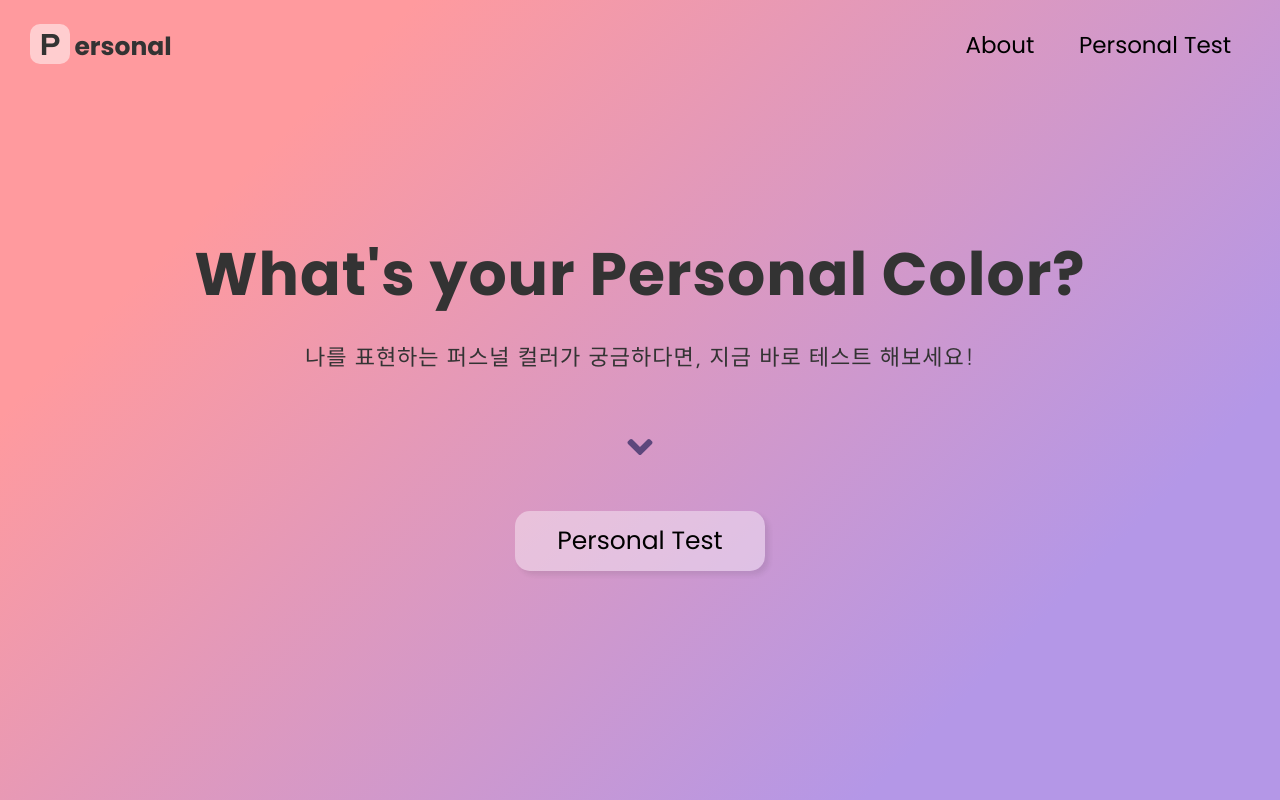
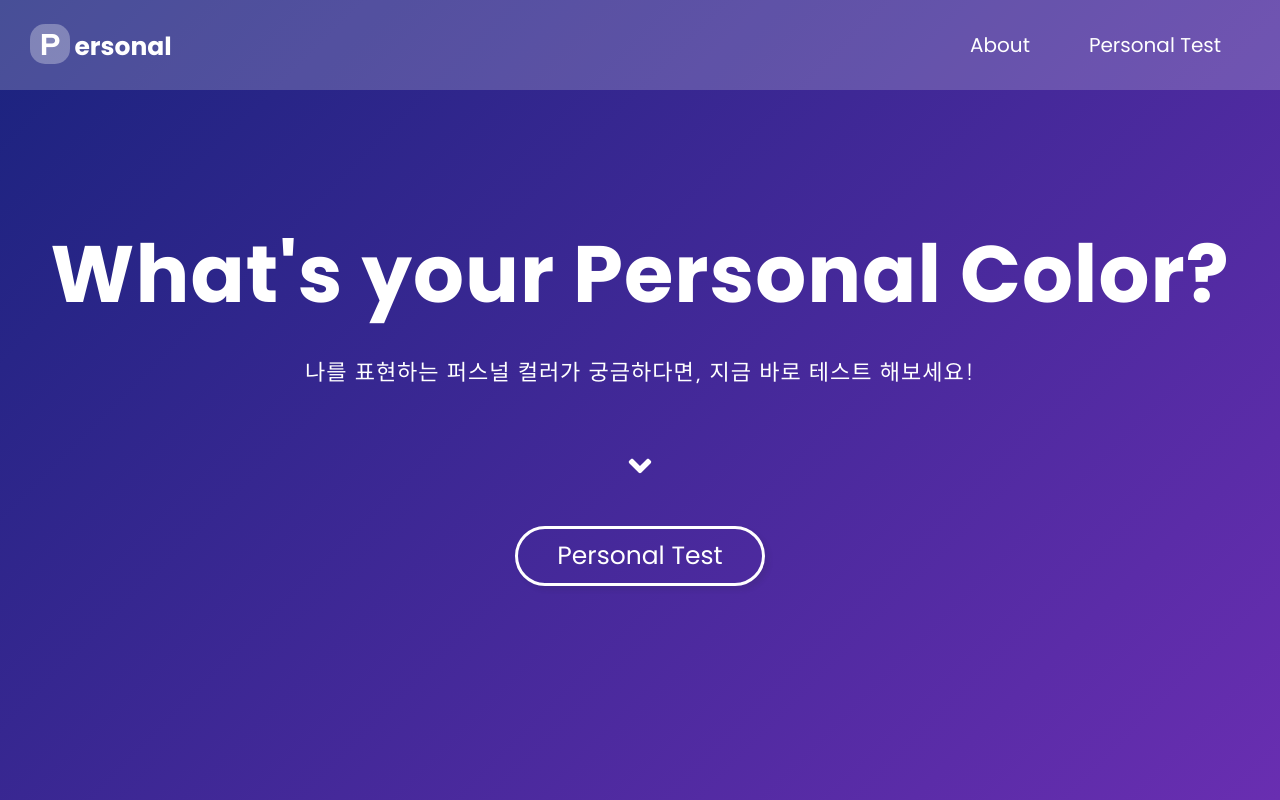
Before and after one commit to jizero1/project-personal, a React (Create React App) app: page / in a window 1280 px wide. Built offline with nearby package versions, Linux system fonts and the light colour scheme.

Commit message:
메인화면 디자인 2차 수정 완료

```diff
--- a/src/App.css
+++ b/src/App.css
@@ -22,6 +22,7 @@
     justify-content: space-between;
     align-items: center;
     position: fixed;
+    background-color: rgb(255, 255, 255,0.2);
 }
 
 .navbar ul {
@@ -39,7 +40,7 @@
 
 .navbar a {
     text-decoration: none;
-    color: black;
+    color: white;
     cursor: pointer;
     /* font-weight: 600; */
 }
@@ -51,18 +52,21 @@
 .navbar-main-logoText {
     font-weight: 700;
     font-size: 25px;
-    color: #333333;
+    color: white;
 }
 
 .navbar-main-logoText-span {
     /* background-color: black; */
-    background-color: rgb(255, 255, 255,0.5);
+    background-color: rgb(255, 255, 255,0.3);
+    /* background-color: rgb(255, 255, 255); */
+
     padding-left: 10px;
     padding-right: 10px;
-    border-radius: 10px;
+    border-radius: 15px;
     margin-right: 4px;
     font-size: 30px;
-    color: #333333;
+    /* color: #333333; */
+    color: white;
     font-family: "Red Hat Display", serif;
     font-weight: 800;
 }
@@ -74,7 +78,7 @@
     justify-content: center;
     align-items: center;
     border-radius: 15px;
-    font-size: 23px;
+    font-size: 20px;
 }
 .navbar-about {
     width: 100px;
--- a/src/pages/Main/Main.css
+++ b/src/pages/Main/Main.css
@@ -3,8 +3,9 @@
     width: 100vw;
     height: 100vh;
     /* background-color: grey; */
-    /* background-image: linear-gradient(45deg, #ff7e5f, #c0b7f5); */
-    background: linear-gradient(135deg, #FF9A9E 20%, #B497E7 80%);
+    /* background-image: linear-gradient(45deg, #2d3289 10%, #ceb6f8 90%); */
+    /* background: linear-gradient(135deg, #FF9A9E 20%, #B497E7 80%); */
+    background: linear-gradient(135deg, #1a237e 0%, #692eb1 100%);
     display: flex;
     justify-content: center;
     align-items: center;
@@ -18,7 +19,7 @@
     /* background-color: white; */
     text-align: center;
     letter-spacing: 1px;
-    color: #333333;
+    color: white;
     display: flex;
     justify-content: center;
     align-items: center;
@@ -26,18 +27,19 @@
     /* color: white; */
 }
 .mainPage-text-h1 {
-    font-size: 60px;
+    font-size: 80px;
     margin-bottom: 20px;
+    /* margin-top: 120px; */
 }
 .mainPage-text-p {
     font-size: 22px;
     font-family: "Nanum Gothic", serif;
+    margin-bottom: 50px;
 }
 .mainPage-text-icon-container {
     width: 100px;
-    height: 90px;
+    height: 80px;
     /* background-color: blue; */
-    margin-top: 40px;
     margin-bottom: 10px;
     position: relative;
     display: flex;
@@ -45,11 +47,12 @@
 
 }
 .mainPage-text-icon {
-    font-size: 40px;
+    font-size: 36px;
     /* margin-bottom: 60px; */
     animation: mainPageIconAni 1.7s  ease-in-out infinite;
     position: absolute;
-    color: rgb(93, 71, 124);
+    /* color: rgb(93, 71, 124); */
+    color: white;
 
 }
 @keyframes mainPageIconAni {
@@ -59,7 +62,7 @@
     }
     50% {
         /* transform: translateY(50px); */
-        top: 40px;
+        top: 30px;
     }
     100% {
         top: 0px;
@@ -70,14 +73,17 @@
     height: 60px;
     font-size: 25px;
     border-style: none;
-    border-radius: 15px;
-    background-color: rgb(255, 255, 255,0.4);
+    border-radius: 30px;
+    background-color: rgb(255, 255, 255,0);
     box-shadow: 4px 4px 5px rgb(40, 40, 40,0.1);
+    color: white;
     font-family: "Poppins", serif;
+    border: solid 3px white;
 }
 .mainPage-text-btn:hover {
     cursor: pointer;
-    color: white;
+    /* color: white; */
+    border: solid 3px rgb(163, 171, 255);
 }
 
 @media screen and (max-width: 768px) {
```
